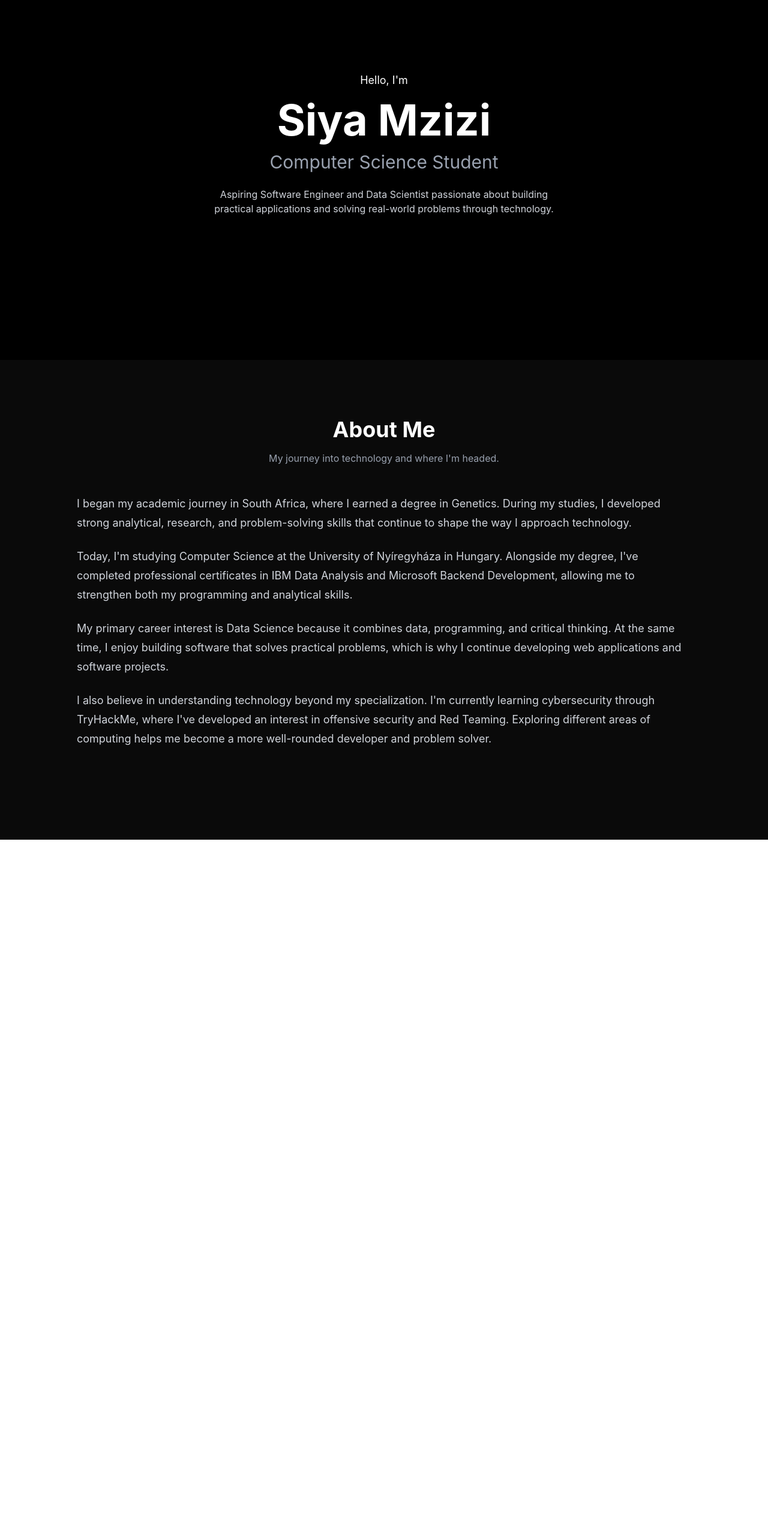
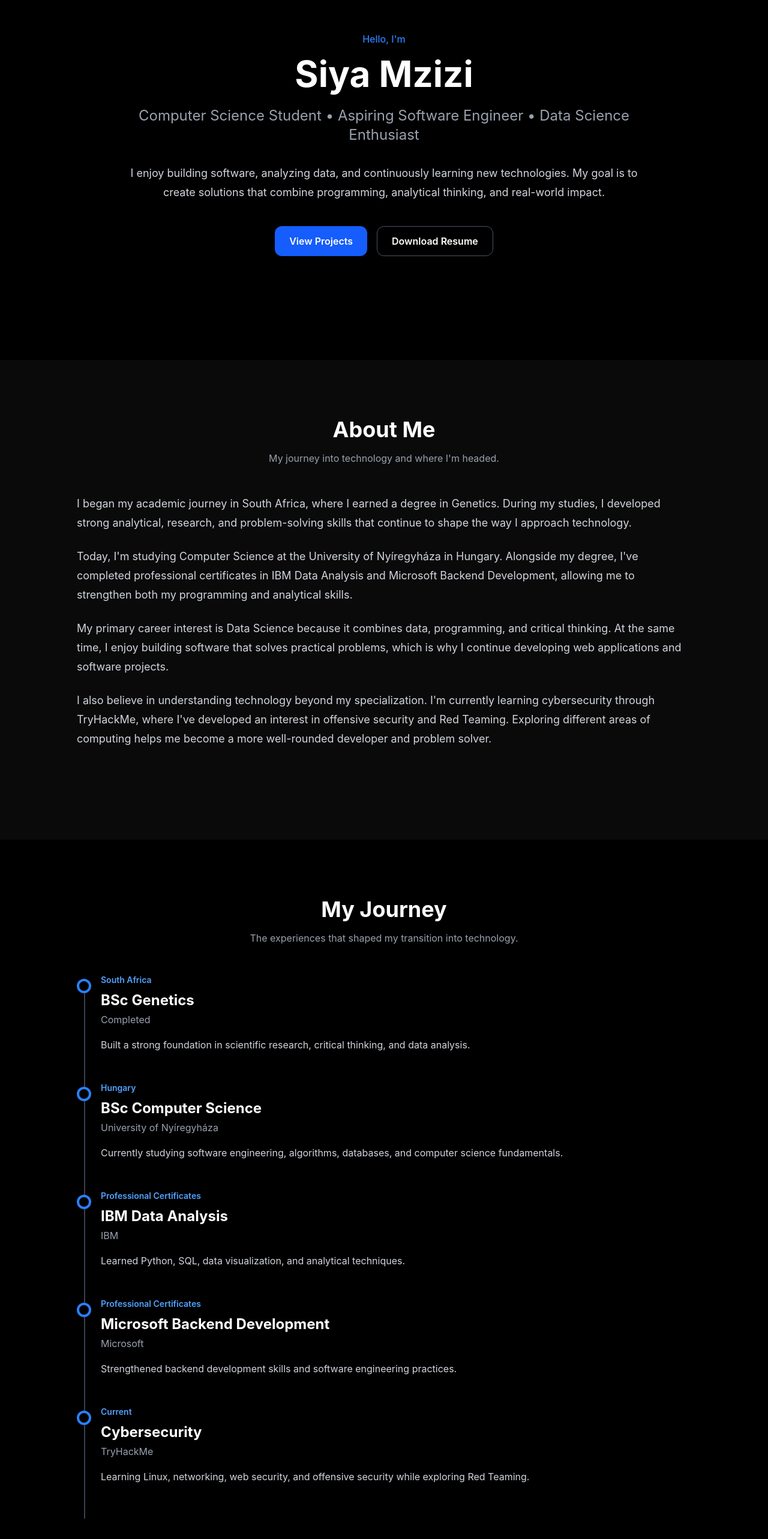
Before and after one commit to Phiophilus-Tseuoa/Potforlio_Website, a React app: page / in a window 1280 px wide. Shown: the part 200-2766 px from the top of the page at 60% size. Before the commit the page ends 1600 px from the top, so only its background shows below. Built offline with nearby package versions, Linux system fonts and the light colour scheme; the HTML template or start-up script is replaced by a standard one.

Commit message:
Complete hero section

```diff
--- a/src/App.jsx
+++ b/src/App.jsx
@@ -1,6 +1,7 @@
 import Navbar from "./components/Navbar";
 import Hero from "./sections/Hero";
 import About from "./sections/About";
+import Journey from "./sections/Journey";
 
 function App() {
   return (
@@ -8,6 +9,7 @@ function App() {
       <Navbar />
       <Hero />
       <About />
+      <Journey />
     </main>
   );
 }
--- /dev/null
+++ b/src/components/TimelineItem.jsx
@@ -0,0 +1,32 @@
+export default function TimelineItem({
+  year,
+  title,
+  location,
+  description,
+}) {
+  return (
+    <div className="relative pl-10 pb-12">
+      {/* Vertical line */}
+      <div className="absolute left-3 top-2 h-full w-0.5 bg-gray-700"></div>
+
+      {/* Circle */}
+      <div className="absolute left-0 top-2 h-6 w-6 rounded-full border-4 border-blue-500 bg-black"></div>
+
+      <p className="text-sm text-blue-400 font-semibold">
+        {year}
+      </p>
+
+      <h3 className="text-2xl font-bold mt-2">
+        {title}
+      </h3>
+
+      <p className="text-gray-400 mt-1">
+        {location}
+      </p>
+
+      <p className="text-gray-300 mt-4 leading-7">
+        {description}
+      </p>
+    </div>
+  );
+}
--- a/src/sections/Hero.jsx
+++ b/src/sections/Hero.jsx
@@ -1,24 +1,36 @@
 export default function Hero() {
   return (
     <section className="min-h-screen flex items-center justify-center px-6 pt-20">
-      <div className="text-center">
-        <p className="text-lg mb-4">
+      <div className="max-w-4xl text-center">
+
+        <p className="text-blue-500 font-medium mb-4">
           Hello, I'm
         </p>
 
-        <h1 className="text-5xl md:text-7xl font-bold mb-4">
+        <h1 className="text-6xl font-bold mb-6">
           Siya Mzizi
         </h1>
 
-        <h2 className="text-2xl md:text-3xl text-gray-400 mb-6">
-          Computer Science Student
+        <h2 className="text-2xl text-gray-400 mb-8">
+          Computer Science Student • Aspiring Software Engineer • Data Science Enthusiast
         </h2>
 
-        <p className="max-w-xl mx-auto text-gray-300">
-          Aspiring Software Engineer and Data Scientist passionate
-          about building practical applications and solving real-world
-          problems through technology.
+        <p className="text-lg text-gray-300 leading-8 mb-10">
+          I enjoy building software, analyzing data, and continuously learning
+          new technologies. My goal is to create solutions that combine
+          programming, analytical thinking, and real-world impact.
         </p>
+
+        <div className="flex flex-col sm:flex-row justify-center gap-4">
+          <button className="bg-blue-600 hover:bg-blue-700 px-6 py-3 rounded-xl font-semibold transition">
+            View Projects
+          </button>
+
+          <button className="border border-gray-600 hover:border-blue-500 px-6 py-3 rounded-xl font-semibold transition">
+            Download Resume
+          </button>
+        </div>
+
       </div>
     </section>
   );
--- /dev/null
+++ b/src/sections/Journey.jsx
@@ -0,0 +1,52 @@
+import SectionTitle from "../components/SectionTitle";
+import TimelineItem from "../components/TimelineItem";
+
+export default function Journey() {
+  return (
+    <section className="bg-black px-6 py-24">
+      <div className="max-w-5xl mx-auto">
+
+        <SectionTitle
+          title="My Journey"
+          subtitle="The experiences that shaped my transition into technology."
+        />
+
+        <TimelineItem
+          year="South Africa"
+          title="BSc Genetics"
+          location="Completed"
+          description="Built a strong foundation in scientific research, critical thinking, and data analysis."
+        />
+
+        <TimelineItem
+          year="Hungary"
+          title="BSc Computer Science"
+          location="University of Nyíregyháza"
+          description="Currently studying software engineering, algorithms, databases, and computer science fundamentals."
+        />
+
+        <TimelineItem
+          year="Professional Certificates"
+          title="IBM Data Analysis"
+          location="IBM"
+          description="Learned Python, SQL, data visualization, and analytical techniques."
+        />
+
+        <TimelineItem
+          year="Professional Certificates"
+          title="Microsoft Backend Development"
+          location="Microsoft"
+          description="Strengthened backend development skills and software engineering practices."
+        />
+
+        <TimelineItem
+          year="Current"
+          title="Cybersecurity"
+          location="TryHackMe"
+          description="Learning Linux, networking, web security, and offensive security while exploring Red Teaming."
+        />
+
+      </div>
+    </section>
+  );
+}
```
